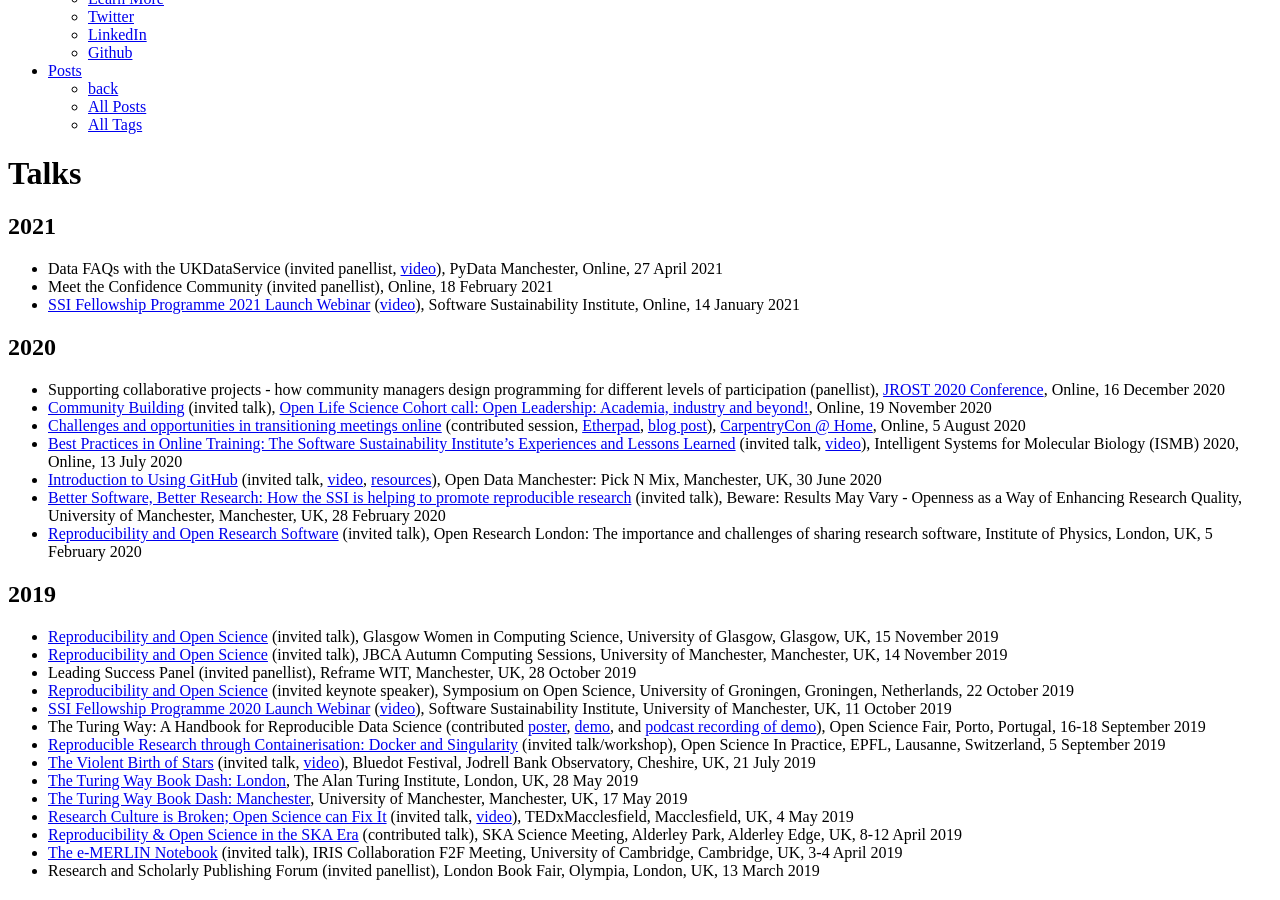
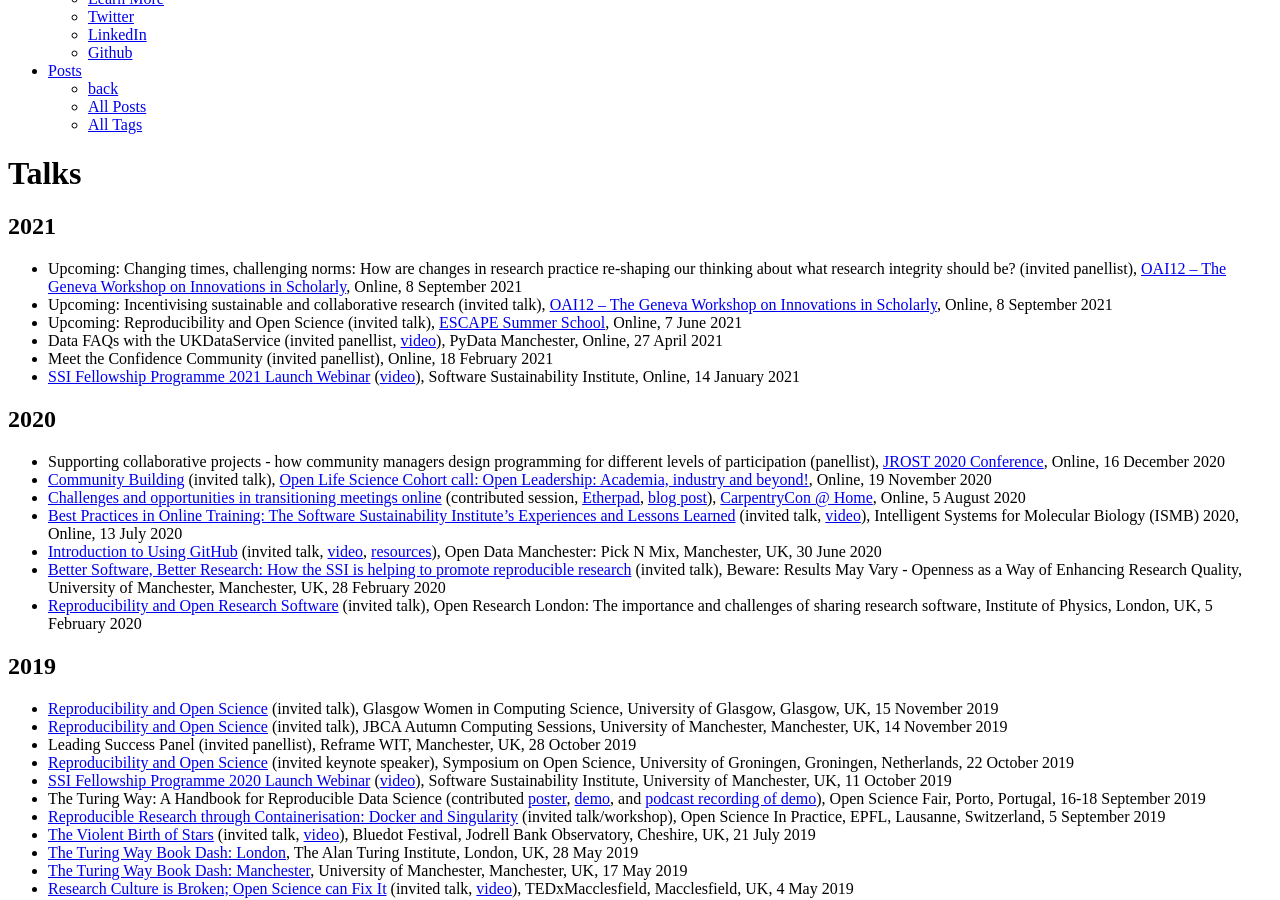
Before and after one commit to rainsworth/rainsworth.github.io, a Jekyll site: the page built from talks/index.md, in a window 1280 px wide and 900 px high, scrolled down 608 px. Built offline with Jekyll 4.4.1, drawn with Linux system fonts in a browser that asks for light colours.

Commit message:
Update index.md

```diff
--- a/talks/index.md
+++ b/talks/index.md
@@ -8,6 +8,9 @@
 
 ## 2021
 
+* Upcoming: Changing times, challenging norms: How are changes in research practice re-shaping our thinking about what research integrity should be? (invited panellist), [OAI12 – The Geneva Workshop on Innovations in Scholarly](https://oai.events/oai12/), Online, 8 September 2021
+* Upcoming: Incentivising sustainable and collaborative research (invited talk), [OAI12 – The Geneva Workshop on Innovations in Scholarly](https://oai.events/oai12/), Online, 8 September 2021
+* Upcoming: Reproducibility and Open Science (invited talk), [ESCAPE Summer School](https://indico.in2p3.fr/event/20306/), Online, 7 June 2021
 * Data FAQs with the UKDataService (invited panellist, [video](https://youtu.be/SvNGA5-wIPs?t=582)), PyData Manchester, Online, 27 April 2021
 * Meet the Confidence Community (invited panellist), Online, 18 February 2021
 * [SSI Fellowship Programme 2021 Launch Webinar](https://doi.org/10.5281/zenodo.4432058) ([video](https://youtu.be/aceXqDJSoxY)), Software Sustainability Institute, Online, 14 January 2021
```
